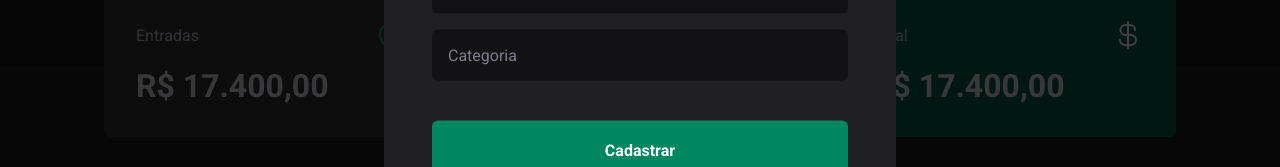
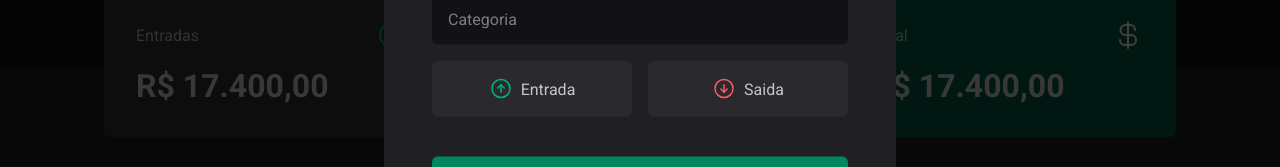
Before and after one commit to wilsonjpdev/money, a React (Vite) app: page / in a window 1280 px wide. Both pictures are taken after a click on the button "Nova Transação". Shown: the part 393-560 px from the top of the page. Built offline with nearby package versions, Linux system fonts and the light colour scheme.

Commit message:
botões de entrada e saida

```diff
--- a/package.json
+++ b/package.json
@@ -11,6 +11,7 @@
   },
   "dependencies": {
     "@radix-ui/react-dialog": "^1.1.4",
+    "@radix-ui/react-radio-group": "^1.2.2",
     "phosphor-react": "^1.4.1",
     "react": "^18.3.1",
     "react-dom": "^18.3.1",
--- a/src/components/NewTransactionModal/index.tsx
+++ b/src/components/NewTransactionModal/index.tsx
@@ -1,6 +1,6 @@
 import * as Dialog from '@radix-ui/react-dialog'
-import { CloseButton, Content, Overlay } from './styles'
-import { X } from 'phosphor-react'
+import { CloseButton, Content, Overlay, TransactionType, TransactionTypeButton } from './styles'
+import { ArrowCircleDown, ArrowCircleUp, X } from 'phosphor-react'
 
 export function NewTransactionModal() {
     return (
@@ -17,6 +17,17 @@
                     <input type="number" placeholder='Preço' required />
                     <input type="text" placeholder='Categoria' required />
 
+                    <TransactionType>
+                        <TransactionTypeButton variant='income' value='income'>
+                            <ArrowCircleUp size={24} />
+                            Entrada
+                        </TransactionTypeButton>
+                        <TransactionTypeButton variant='outcome' value='outcome'>
+                            <ArrowCircleDown size={24} />
+                            Saida
+                        </TransactionTypeButton>
+                    </TransactionType>
+
                     <button type='submit'>
                         Cadastrar
                     </button>
--- a/src/components/NewTransactionModal/styles.ts
+++ b/src/components/NewTransactionModal/styles.ts
@@ -1,5 +1,6 @@
 import styled from "styled-components";
 import * as Dialog from '@radix-ui/react-dialog'
+import * as RadioGroup from '@radix-ui/react-radio-group'
 
 export const Overlay = styled(Dialog.Overlay)`
     position: fixed;
@@ -68,3 +69,45 @@
     cursor: pointer;
     color: ${props => props.theme['green-500']};
 `
+
+export const TransactionType = styled(RadioGroup.Root)`
+    display: grid;
+    grid-template-columns: repeat(2, 1fr);
+    gap: 1rem;
+    margin-top: 0%.5rem;
+`
+
+interface TransactionTypeButtonProps {
+    variant: 'income' | 'outcome'
+}
+
+export const TransactionTypeButton = styled(RadioGroup.Item)<TransactionTypeButtonProps>`
+    background: ${props => props.theme['gray-700']};
+    padding: 1rem;
+    display: flex;
+    align-items: center;
+    justify-content: center;
+    gap: 0.5rem;
+    border-radius: 6px;
+    cursor: pointer;
+    border: 0;
+    color: ${props => props.theme['gray-300']};
+
+    svg {
+        color: ${props => props.variant === 'income' ? props.theme['green-300'] : props.theme['red-300']}
+    }
+
+    &[data-state='unchecked']:hover {
+        transition: background-color 0.2s;
+        background: ${props => props.theme['gray-600']};
+    }
+
+    &[data-state='checked'] {
+        color: ${props => props.theme['white']};
+        background: ${props => props.variant === 'income' ? props.theme['green-500'] : props.theme['red-500']};
+
+        svg {
+            color: ${props => props.theme['white']};
+        }
+    }
+`
```
Also changed, not shown: 1 other file (tests, documents, lock files or other folders).
